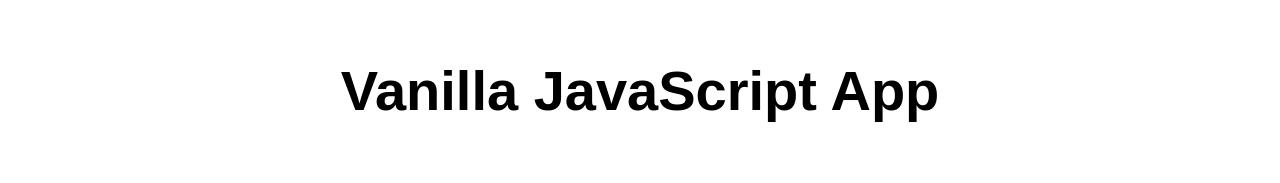
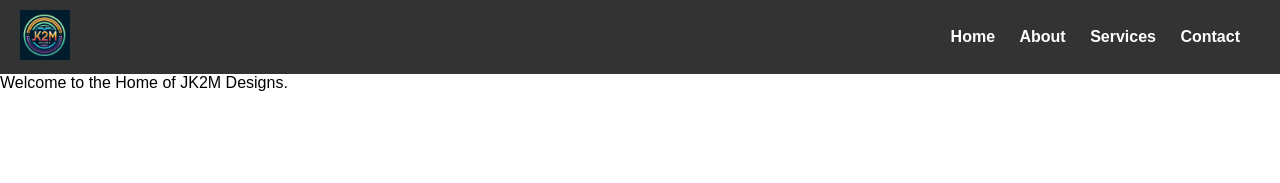
Before and after one commit to jk2mdesigns/jk2mdesigns.com, a website: page src/index.html in a window 1280 px wide. Drawn offline with Linux system fonts and the light colour scheme.

Commit message:
Redo of pages

```diff
--- a/src/index.html
+++ b/src/index.html
@@ -1,17 +1,27 @@
 <!DOCTYPE html>
 <html lang="en">
-
 <head>
-  <meta charset="UTF-8">
-  <meta name="viewport" content="width=device-width, initial-scale=1.0">
-  <link rel="stylesheet" href="styles.css">
-  <title>Vanilla JavaScript App</title>
+    <meta charset="UTF-8">
+    <meta name="viewport" content="width=device-width, initial-scale=1.0">
+    <link rel="stylesheet" href="styles.css">
+    <title>Your Website</title>
 </head>
-
 <body>
-  <main>
-    <h1>Vanilla JavaScript App</h1>
-  </main>
+    <header>
+        <div class="logo">
+            <img src="images/JK2M.png" alt="Logo">
+        </div>
+        <nav>
+            <ul>
+                <li><a href="#">Home</a></li>
+                <li><a href="#">About</a></li>
+                <li><a href="#">Services</a></li>
+                <li><a href="#">Contact</a></li>
+            </ul>
+        </nav>
+    </header>
+    <main>
+    <div>Welcome to the Home of JK2M Designs.</div>
+    </main>
 </body>
-
 </html>
--- a/src/styles.css
+++ b/src/styles.css
@@ -2,20 +2,39 @@
   font-family: Arial, Helvetica, sans-serif;
 }
 
-html, body {
+/* Reset some default browser styles */
+body, ul {
   margin: 0;
-  border: 0;
   padding: 0;
-  background-color: #fff;
 }
 
-main {
-  margin: auto;
-  width: 50%;
-  padding: 20px;
+/* Style the header */
+header {
+  background-color: #333;
+  color: #fff;
+  display: flex;
+  justify-content: space-between;
+  align-items: center;
+  padding: 10px 20px;
 }
 
-main > h1 {
-  text-align: center;
-  font-size: 3.5em;
+/* Style the logo */
+.logo img {
+  height: 50px; /* Adjust the height as needed */
 }
+
+/* Style the navigation menu */
+nav ul {
+  list-style: none;
+}
+
+nav ul li {
+  display: inline;
+  margin-right: 20px;
+}
+
+nav ul li a {
+  text-decoration: none;
+  color: #fff;
+  font-weight: bold;
+}
```
